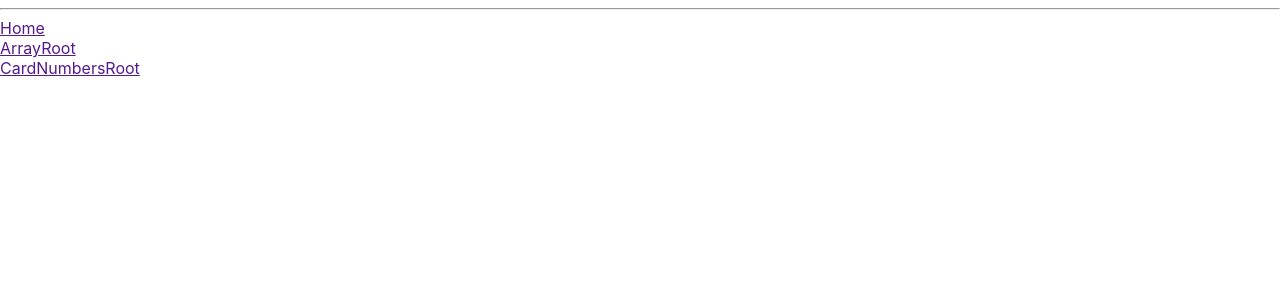
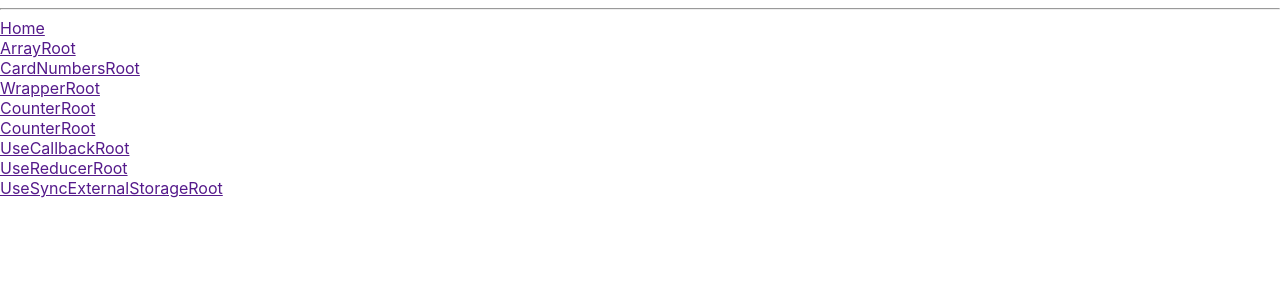
Before and after one commit to gabrielyoon7/my-typescript-react, a React (Create React App) app: page / in a window 1280 px wide. Shown: the top 300 px of the page. Built offline with nearby package versions, Linux system fonts and the light colour scheme.

Commit message:
refactor: 남은 라우터 파일 연동 추가

```diff
--- /dev/null
+++ b/src/pages/useSyncExternalStorage/UseSyncExternalStorageRoot.tsx
@@ -0,0 +1,12 @@
+import AnotherApp from "./AnotherApp"
+import TodosApp from "./TodoApp"
+
+/* eslint-disable import/no-anonymous-default-export */
+export default () => {
+  return (
+    <>
+      <TodosApp />
+      <AnotherApp />
+    </>
+  )
+}
--- a/src/router.tsx
+++ b/src/router.tsx
@@ -6,9 +6,8 @@ import CounterRoot from './pages/counter/CounterRoot';
 import CustomPasswordRoot from './pages/customPassword/CustomPasswordRoot';
 import UseCallbackRoot from './pages/useCallback/UseCallbackRoot';
 import UseReducerRoot from './pages/useReducer/UseReducerRoot';
-import AnotherApp from './pages/useSyncExternalStorage/AnotherApp';
-import TodosApp from './pages/useSyncExternalStorage/TodoApp';
 import HomeLayout from './components/HomeLayout';
+import UseSyncExternalStorageRoot from './pages/useSyncExternalStorage/UseSyncExternalStorageRoot';
 
 export const homeChildren = [
   {
@@ -21,11 +20,40 @@ export const homeChildren = [
     element: <ArrayRoot />,
     title: 'ArrayRoot'
   },
-
   {
-    path: '/card-number-root',
+    path: '/card-number',
     element: <CardNumbersRoot />,
     title: 'CardNumbersRoot'
+  },
+  {
+    path: '/wrapper',
+    element: <WrapperRoot />,
+    title: 'WrapperRoot'
+  },
+  {
+    path: '/counter',
+    element: <CounterRoot />,
+    title: 'CounterRoot'
+  },
+  {
+    path: '/custom-password',
+    element: <CustomPasswordRoot />,
+    title: 'CounterRoot'
+  },
+  {
+    path: '/use-callback',
+    element: <UseCallbackRoot />,
+    title: 'UseCallbackRoot'
+  },
+  {
+    path: '/use-reducer',
+    element: <UseReducerRoot />,
+    title: 'UseReducerRoot'
+  },
+  {
+    path: '/use-sync-external-storage',
+    element: <UseSyncExternalStorageRoot />,
+    title: 'UseSyncExternalStorageRoot'
   },
 ]
 
```
